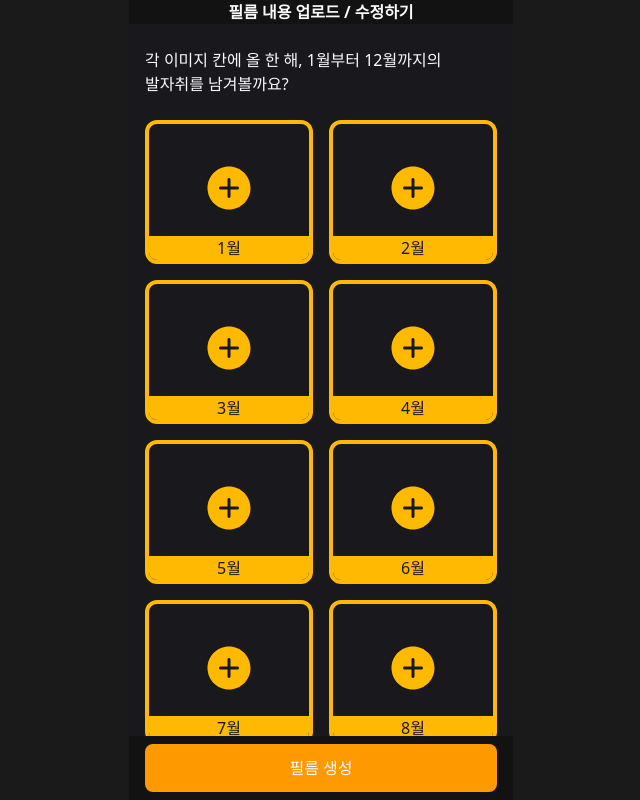
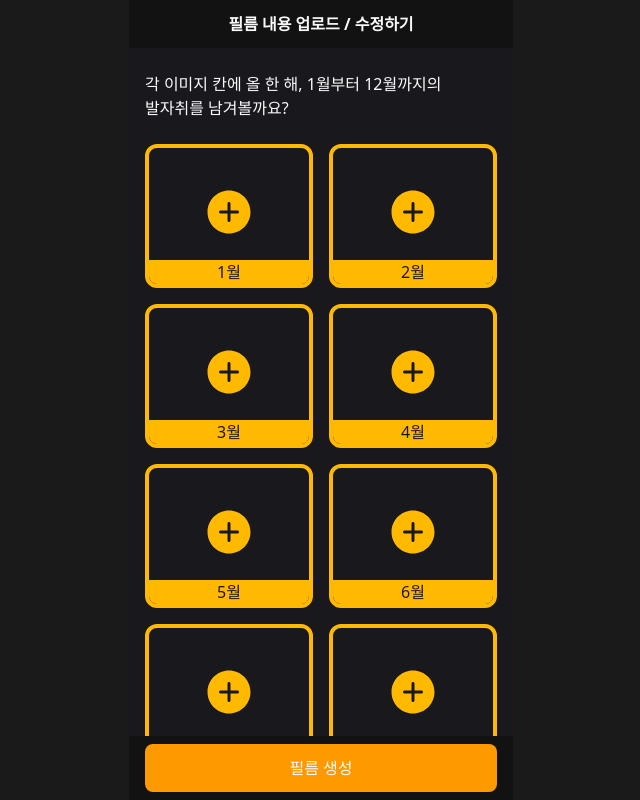
Before and after one commit to DrunkenNeoguri/the-film-book, a React (Vite) app: page /film/develop in a window 1280 px wide. Shown: the whole page, without its empty margins (319-959 px from the left). Built offline with nearby package versions, Linux system fonts and the light colour scheme.

Commit message:
fix: layout 컴포넌트 반영

```diff
--- a/src/pages/film/develop/edit/index.tsx
+++ b/src/pages/film/develop/edit/index.tsx
@@ -1,14 +1,17 @@
 import { useParams } from '@tanstack/react-router';
 import { ButtonArea } from '../components/button-area';
 import PhotoList from '../components/photo-list';
+import { DevelopLayout } from '../layout';
 
-export default function Edit({ params }) {
+export default function Edit({ params }: { params: any }) {
   const { filmId } = useParams(params);
   return (
-    <section>
-      <p>수정할 사진이 있다면 관련 내용을 클릭해서 수정해주세요.</p>
+    <DevelopLayout>
+      <p className="text-gray-50 text-base px-4 py-6">
+        수정할 사진이 있다면 관련 내용을 클릭해서 수정해주세요.
+      </p>
       <PhotoList />
       <ButtonArea />
-    </section>
+    </DevelopLayout>
   );
 }
--- a/src/pages/film/develop/layout.tsx
+++ b/src/pages/film/develop/layout.tsx
@@ -3,11 +3,11 @@ import { PropsWithChildren } from 'react';
 export function DevelopLayout({ children }: PropsWithChildren) {
   return (
     // *MEMO: 웹에서도 inset 처리가 가능하다면 해당 부분 참고해서 헤더 영억 height 조정할 것
-    <section className="flex flex-col w-full h-full pb-20 relative overflow-scroll">
+    <section className="flex flex-col w-full h-full relative">
       <div className="flex w-full h-12 bg-[#121212] text-gray-50 text-base font-semibold justify-center items-center">
         필름 내용 업로드 / 수정하기
       </div>
-      {children}
+      <div className="flex-1 overflow-y-auto pb-20">{children}</div>
     </section>
   );
 }
```
